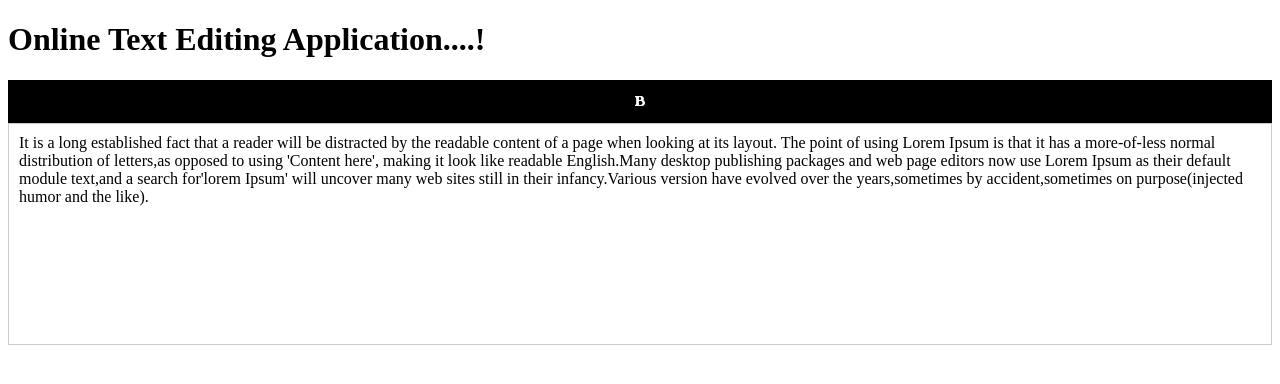
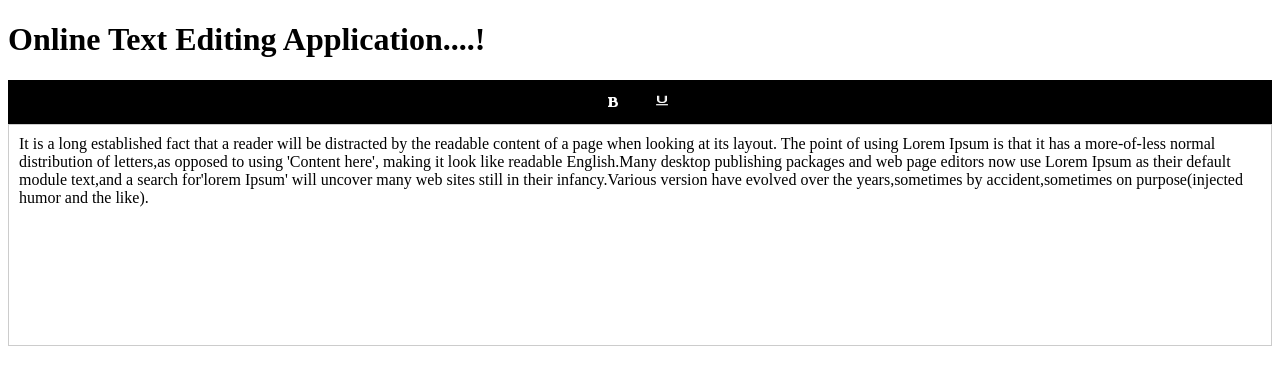
Before and after one commit to rajthanusan/web_assignment1, a plain HTML site: page index.html in a window 1280 px wide. Drawn offline with Linux system fonts and the light colour scheme.

Commit message:
Underline  added

```diff
--- a/index.html
+++ b/index.html
@@ -51,6 +51,15 @@
         <button type="button" class="custom-button" onclick="cmd('bold')">
           <b><img src="Resources/bold-xxl.png" width="10" height="10" /></b>
         </button>
+
+        <button type="button" class="custom-button" onclick="cmd('underline')">
+          <u
+            ><img
+              src="Resources/format_underline_white_192x192.png"
+              width="20"
+              height="13"
+          /></u>
+        </button>
       </div>
     </center>
 
```
